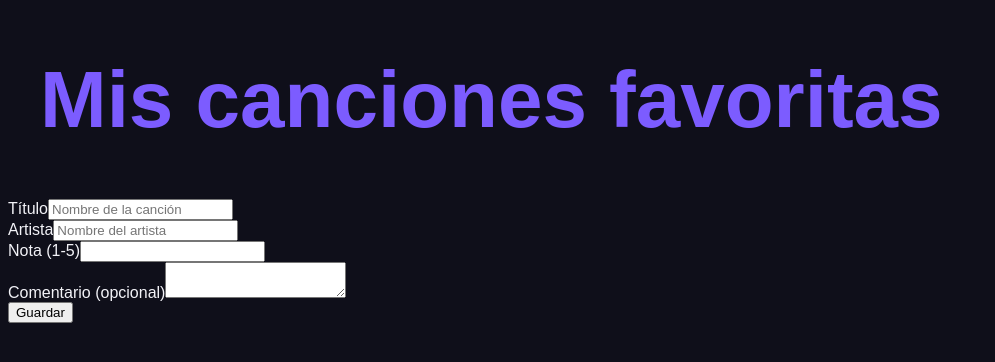
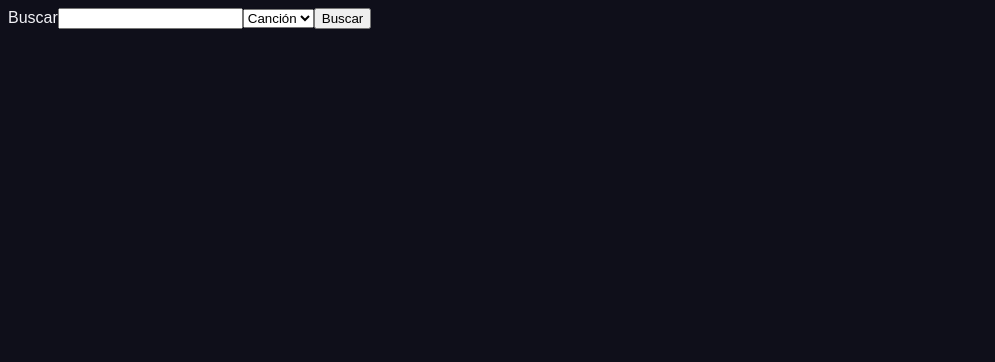
Before and after one commit to Maarta-MM/MISION-4, a React (Vite) app: page / in a window 1280 px wide. Shown: the top 362 px of the page, without its empty margins (0-995 px from the left). Built offline with nearby package versions, Linux system fonts and the light colour scheme; a web font is replaced by a local one.

Commit message:
busqueda

```diff
--- a/src/App.jsx
+++ b/src/App.jsx
@@ -1,10 +1,32 @@
-import FormularioFavorita from "./components/FormularioFavorita";
+import { useState } from "react";
+import { useQuery } from "@tanstack/react-query";
+import { buscarContenido } from "./api/api-itunes";
+import Busqueda from "./components/busqueda";
 
 export default function App() {
+  const [consulta, setConsulta] = useState(null);
+
+  //consulta?.tipo: si consulta es null, devuelve undefined en vez de dar error
+  const { data, isLoading, isError, error } = useQuery({
+    queryKey: ["itunes", consulta?.tipo, consulta?.termino],
+    queryFn: ({ signal }) =>
+      buscarContenido(consulta?.termino, consulta?.tipo, signal),
+    enabled: !!consulta,
+  });
+
   return (
     <div>
-      <h1>Mis canciones favoritas</h1>
-      <FormularioFavorita />
+      <Busqueda onBuscar={setConsulta}/>
+
+      {isLoading && <p>Cargando...</p>}
+      {isError && <p role = "alert">Error: {error.message}</p>}
+      {data && (
+        <ul>
+          {data.map((c) => (
+            <li key = {c.trackId}> {c.trackName} - {c.artistName}</li>
+          ))}
+        </ul>
+      )}
     </div>
   );
 }
--- /dev/null
+++ b/src/components/Busqueda.jsx
@@ -0,0 +1,25 @@
+import { useForm } from "react-hook-form";
+
+export default function Busqueda({onBuscar}){
+    const {register, handleSubmit} = useForm({
+        defaultValues: {termino: "", tipo: "cancion"}
+    });
+
+    function onSubmit({termino, tipo}){
+        if (termino.trim()) onBuscar({termino: termino.trim(), tipo})
+    }
+
+    return (
+        <form onSubmit={handleSubmit(onSubmit)}>
+            <label htmlFor="termino">Buscar</label>
+            <input id="termino" {...register("termino")}/>
+
+            <select aria-label="Tipo de búsqueda" {...register("tipo")}>
+                <option value="cancion">Canción</option>
+                <option value="artista">Artista</option>
+            </select>
+
+            <button type="submit">Buscar</button>
+        </form>
+    );
+}
```
